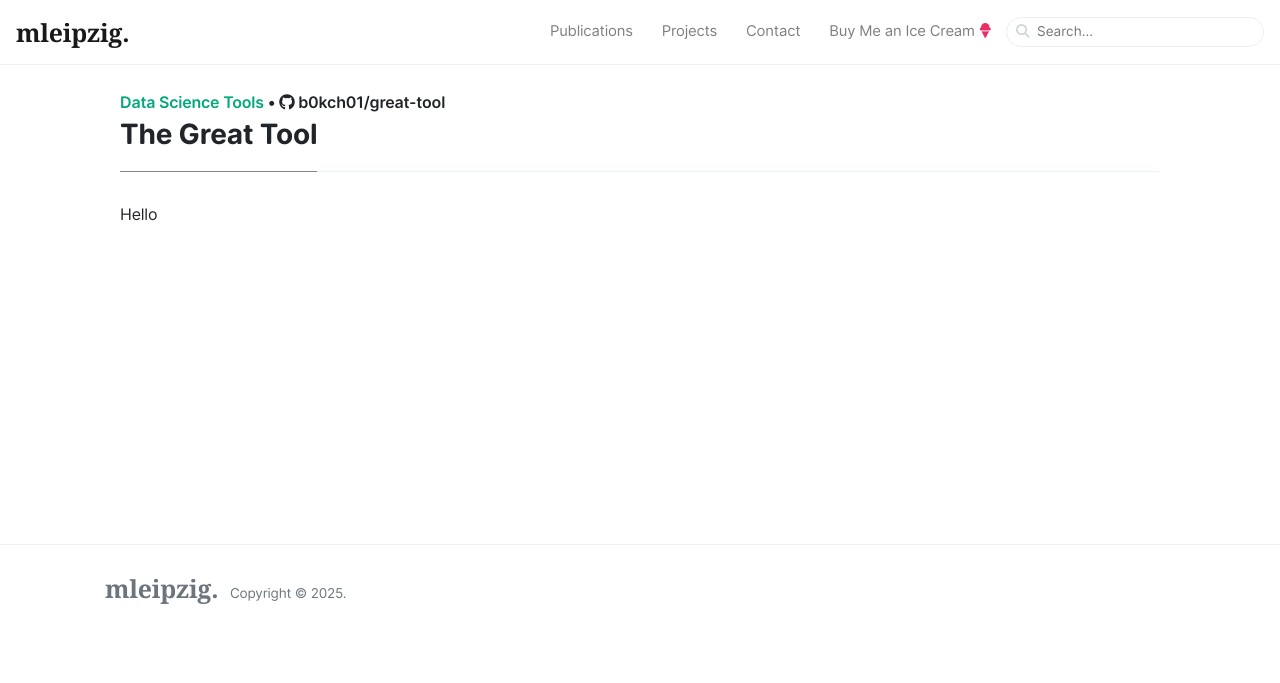
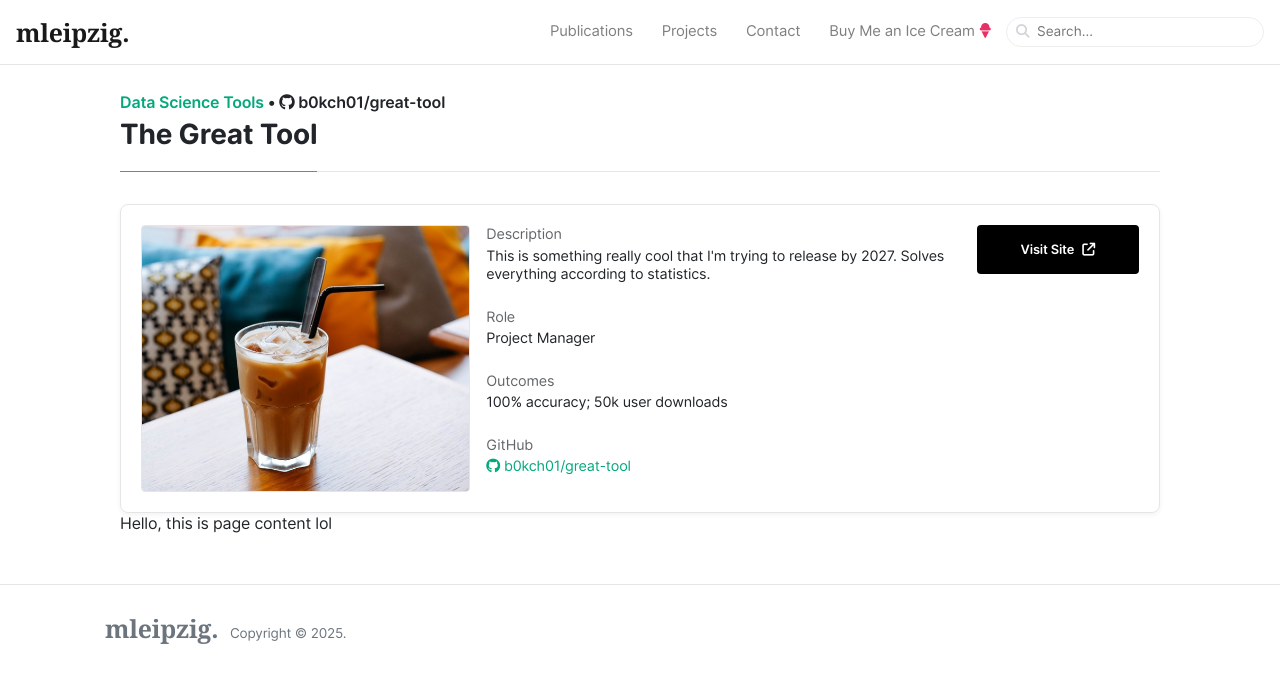
Before and after one commit to mleipzig/mleipzig.github.io, a Jekyll site: the page built from _projects/the-great-tool.md, in a window 1280 px wide. Shown: the top 683 px of the page. Built offline with Jekyll 4.4.1, drawn with Linux system fonts in a browser that asks for light colours; nearby versions of some CDN libraries.

Commit message:
better projects page stuff

```diff
--- a/_data/projects.yml
+++ b/_data/projects.yml
@@ -13,8 +13,12 @@
       github: b0kch01/tool-one
 
     - name: The Great Tool
+      image: /assets/images/6.jpg
+      role: Project Manager
+      outcomes: 100% accuracy; 50k user downloads
       description: This is something really cool that I'm trying to release by 2027. Solves everything according to statistics.
       github: b0kch01/great-tool
+      site: https://www.example.com
 
     - name: The Best Tooling
       description: This is another cool tooling but this time its the best one. Made in R and Python.
--- a/_layouts/project.html
+++ b/_layouts/project.html
@@ -14,7 +14,7 @@ layout: default
 {% endfor %}
 {% endfor %}
 
-<div class="container mt-4">
+<div class="container container-smaller mt-4">
   <div class="card__tag__huge">
     <span class="card__category">
       {{ category.name }}
@@ -29,6 +29,52 @@ layout: default
   </div>
   <h3 class="font-weight-bold spanborder"><span>{{project.name}}</span></h3>
   <div class="page-content">
+
+    <!-- Similar to vercel site deployment card -->
+    <div class="project-info-card">
+      <!-- Image on the left -->
+      <div class="project-info-card__image">
+        <img src="{{ project.image }}" alt="{{ project.name }}" />
+      </div>
+
+      <!-- Info on the right: desc, role, outcomes, github -->
+      <div class="project-info-card__info">
+        <div class="project-info-card__desc">
+          <h4>Description</h4>
+          <p>{{ project.description }}</p>
+        </div>
+
+        <div class="project-info-card__role">
+          <h4>Role</h4>
+          <p>{{ project.role }}</p>
+        </div>
+
+        <div class="project-info-card__outcomes">
+          <h4>Outcomes</h4>
+          <p>{{ project.outcomes }}</p>
+        </div>
+
+        <div class="project-info-card__github">
+          <h4>GitHub</h4>
+          <p>
+            <a href="{{ project.github }}" target="_blank">
+              <i class="fab fa-github"></i>
+              {{ project.github }}
+            </a>
+          </p>
+        </div>
+      </div>
+
+      {% if project.site %}
+        <a href="{{ project.site }}" class="project-info-card__visit">
+          <span>Visit Site</span>
+          <i class="fas fa-arrow-up-right-from-square"></i>
+        </a>
+      {% endif %}
+    </div>
+
+    <div class="project-content">
       {{ content }}
     </div>
+
   </div>
--- a/_projects/the-great-tool.md
+++ b/_projects/the-great-tool.md
@@ -2,4 +2,4 @@
 title: "The Great Tool"
 ---
 
-Hello
+Hello, this is page content lol
--- a/assets/css/modifications.css
+++ b/assets/css/modifications.css
@@ -259,6 +259,68 @@ nav > div {
   margin-bottom: 10px;
 }
 
+.project-info-card {
+  display: flex;
+  gap: 16px;
+  padding: 20px;
+  border: 1px solid rgba(0,0,0,0.1);
+  border-radius: 8px;
+  box-shadow: 0 2px 5px rgba(0, 0, 0, 0.05);
+  font-size: 0.9em;
+}
+
+.project-info-card__image {
+  display: block;
+  width: 33%;
+  border-radius: 4px;
+  overflow: hidden;
+  border: 1px solid rgba(0,0,0,0.1);
+}
+
+.project-info-card__image img {
+  height: 100%;
+  width: 100%;
+  object-fit: cover;
+}
+
+.project-info-card__info {
+  display: flex;
+  flex-direction: column;
+  gap: 8px;
+  flex-grow: 1;
+  flex-basis: 0;
+}
+
+.project-info-card__info h4 {
+  margin: 0;
+  font-size: 1em;
+  font-weight: 400;
+  opacity: 0.7;
+  margin-bottom: 4px;
+}
+
+.project-info-card__visit {
+  display: flex;
+  align-items: center;
+  gap: 8px;
+  padding: 16px 44px;
+  border-radius: 4px;
+  font-weight: 600;
+  font-size: 0.9em;
+  cursor: pointer;
+  background: black;
+  color: black;
+  align-self: flex-start;
+  margin-left: 16px;
+  color: white;
+  transition: all 0.1s;
+}
+
+.project-info-card__visit:hover {
+  color: white;
+  opacity: 0.9;
+  box-shadow: 0 2px 5px rgba(0, 0, 0, 0.4);
+}
 
 .article-post {
   font-family: source-serif-pro, Georgia, Cambria, "Times New Roman", Times, serif;
--- a/assets/css/theme.css
+++ b/assets/css/theme.css
@@ -724,7 +724,7 @@ article h1,article h2,article h3,article h4,article h5,article h6,article .h1,ar
 	border-radius:2px;
 }
 .spanborder {
-	border-bottom:1px solid #e8f3ec;
+	border-bottom:1px solid rgba(0,0,0,0.1);
 	margin-bottom:2rem;
 }
 .spanborder span {
```
Also changed, not shown: assets/css/main.css. Lines whose indentation alone changed are shown as unchanged.
